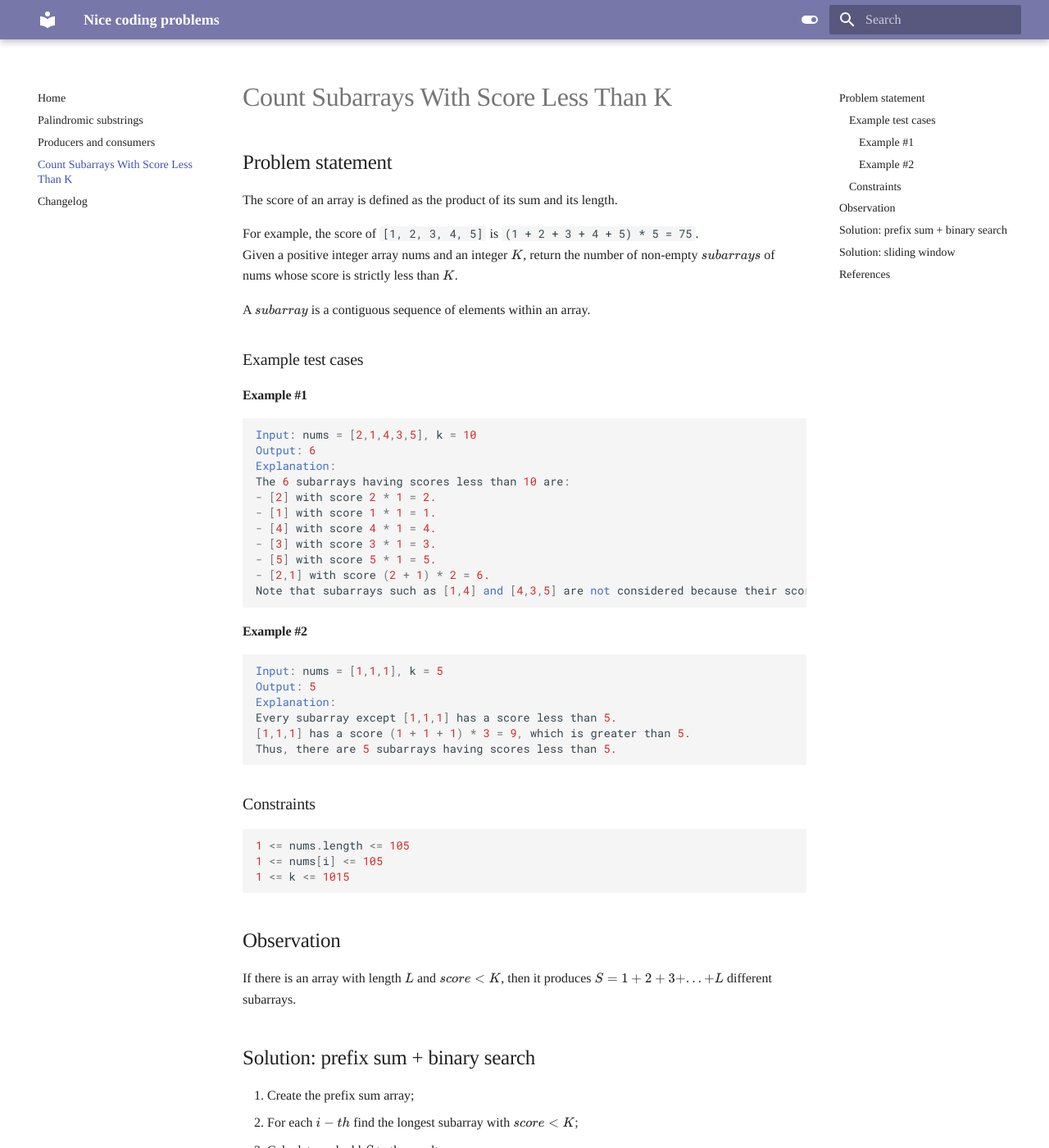
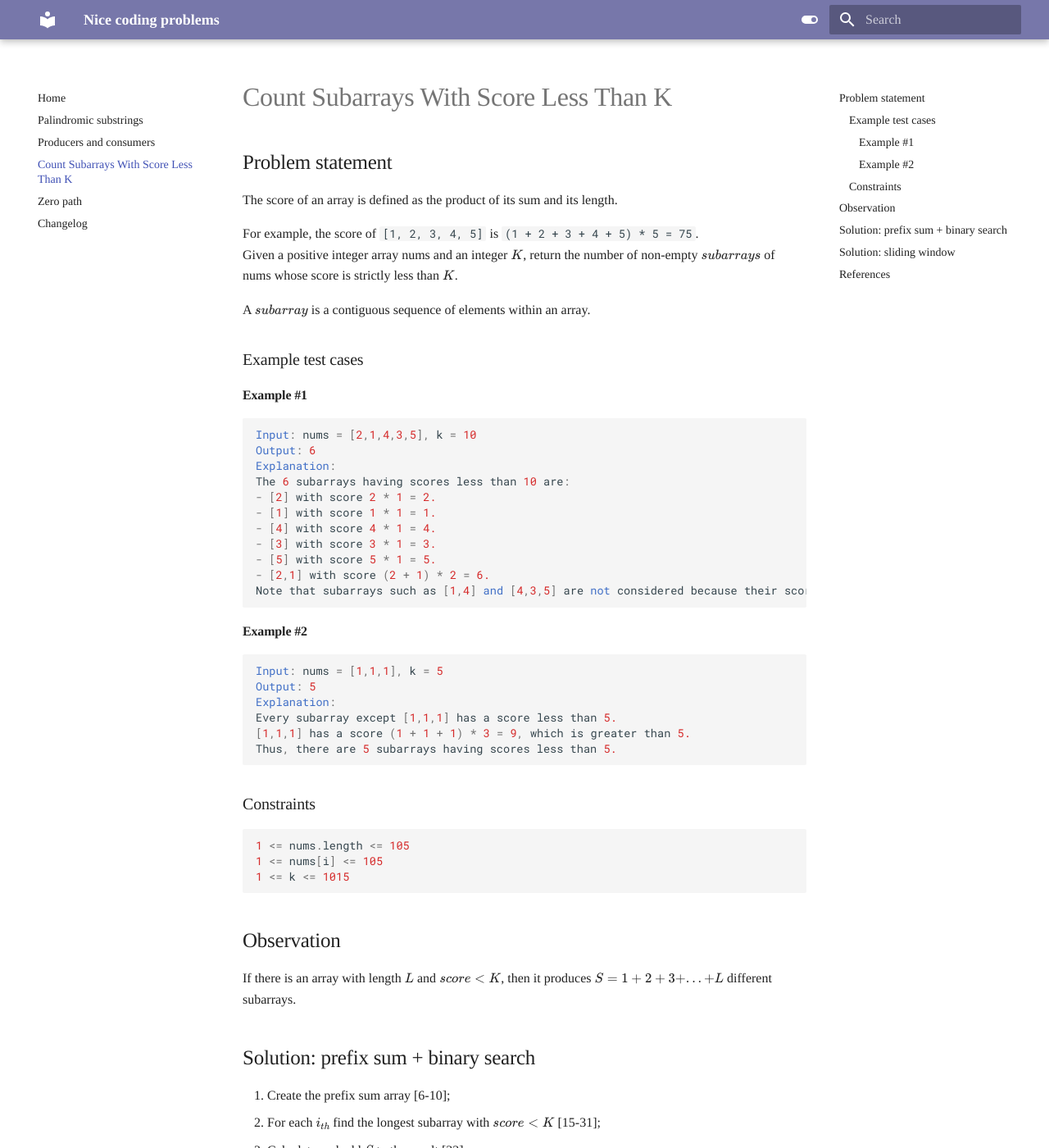
Before and after one commit to metal4people/metal4people.github.io, an MkDocs documentation site: the page built from docs/count_subarrays_with_score_less_than_K.md, in a window 1280 px wide and 1400 px high. Shown: the whole window at 82% size. Built offline with MkDocs 1.6.1 and Material for MkDocs 9.7.7, drawn with Linux system fonts in a browser that asks for light colours; some of the changed text lies outside the part shown.

Commit message:
Add zero path page

````diff
--- a/docs/count_subarrays_with_score_less_than_K.md
+++ b/docs/count_subarrays_with_score_less_than_K.md
@@ -46,11 +46,11 @@
 If there is an array with length $L$ and $score < K$, then it produces $S = 1 + 2 + 3 + ... + L$ different subarrays.
 
 ## Solution: prefix sum + binary search
-1. Create the prefix sum array;
-2. For each $i-th$ find the longest subarray with $score < K$;
-3. Calculate and add $S$ to the result.
+1. Create the prefix sum array [6-10];
+2. For each $i_{th}$ find the longest subarray with $score < K$ [15-31];
+3. Calculate and add $S$ to the result [33].
 
-```cpp
+```cpp linenums="1"
 class Solution {
 public:
     long long countSubarrays(vector<int>& nums, long long k)
@@ -99,7 +99,7 @@
 2. If $score$ $\geqslant$ $K$, then shrink window by popping out the element from the left until $score < K$;
 3. Calculate and add $S$ to the result.
 
-```cpp
+```cpp linenums="1"
 class Solution {
 public:
     long long countSubarrays(vector<int>& nums, long long k)
--- a/docs/css/extra.css
+++ b/docs/css/extra.css
@@ -24,3 +24,14 @@
   [data-md-color-scheme="slate"] img {
     background-color: lightgray;
   }
+
+img[src*='#left'] {
+    float: left;
+}
+img[src*='#right'] {
+    float: right;
+}
+img[src*='#center'] {
+    display: block;
+    margin: auto;
+}
--- a/mkdocs.yml
+++ b/mkdocs.yml
@@ -49,4 +49,5 @@
   - Palindromic substrings: palindromic_substrings.md
   - Producers and consumers: producers_consumers.md
   - Count Subarrays With Score Less Than K: count_subarrays_with_score_less_than_K.md
+  - Zero path: zero_path.md
   - Changelog: changelog.md
````
Also changed, not shown: docs/changelog.md (+3 -0 lines), docs/index.md (+1 -0 lines), docs/zero_path.md (added, +80 -0 lines), docs/zero_path.png (added).
